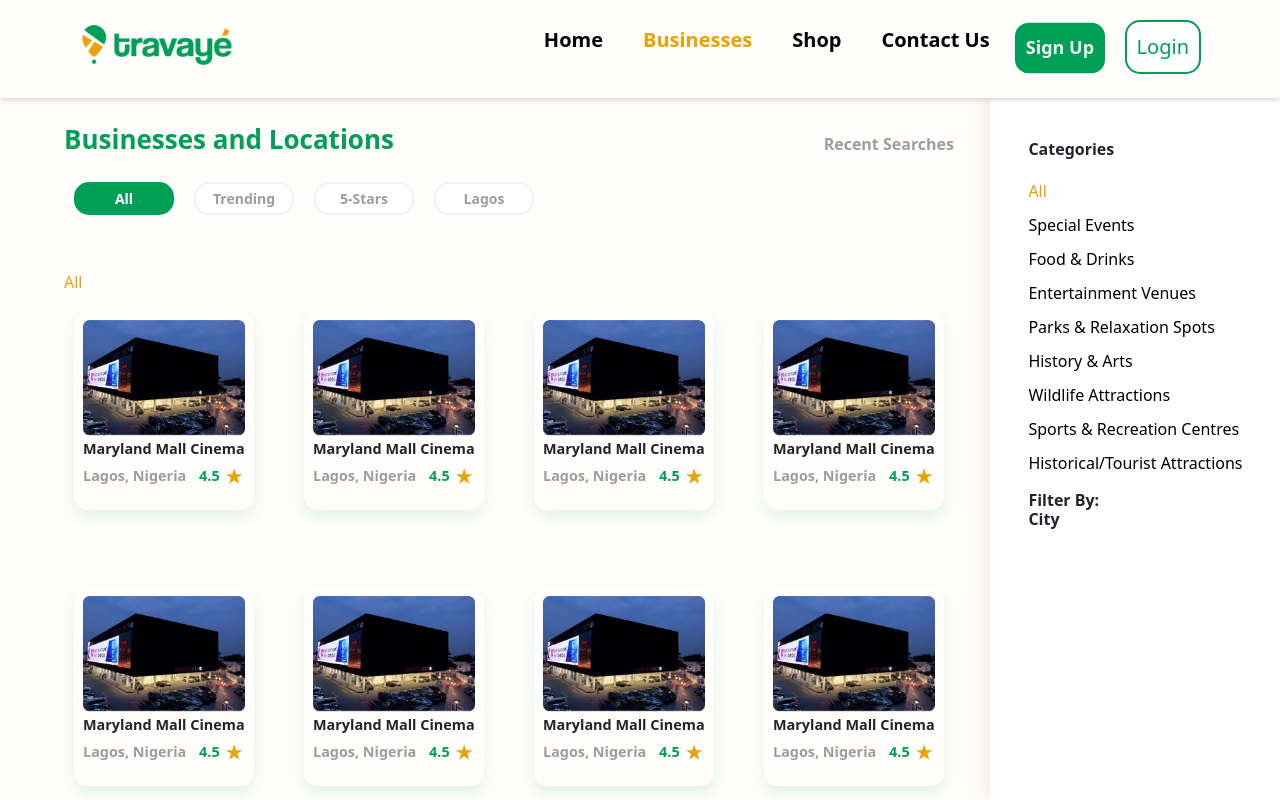
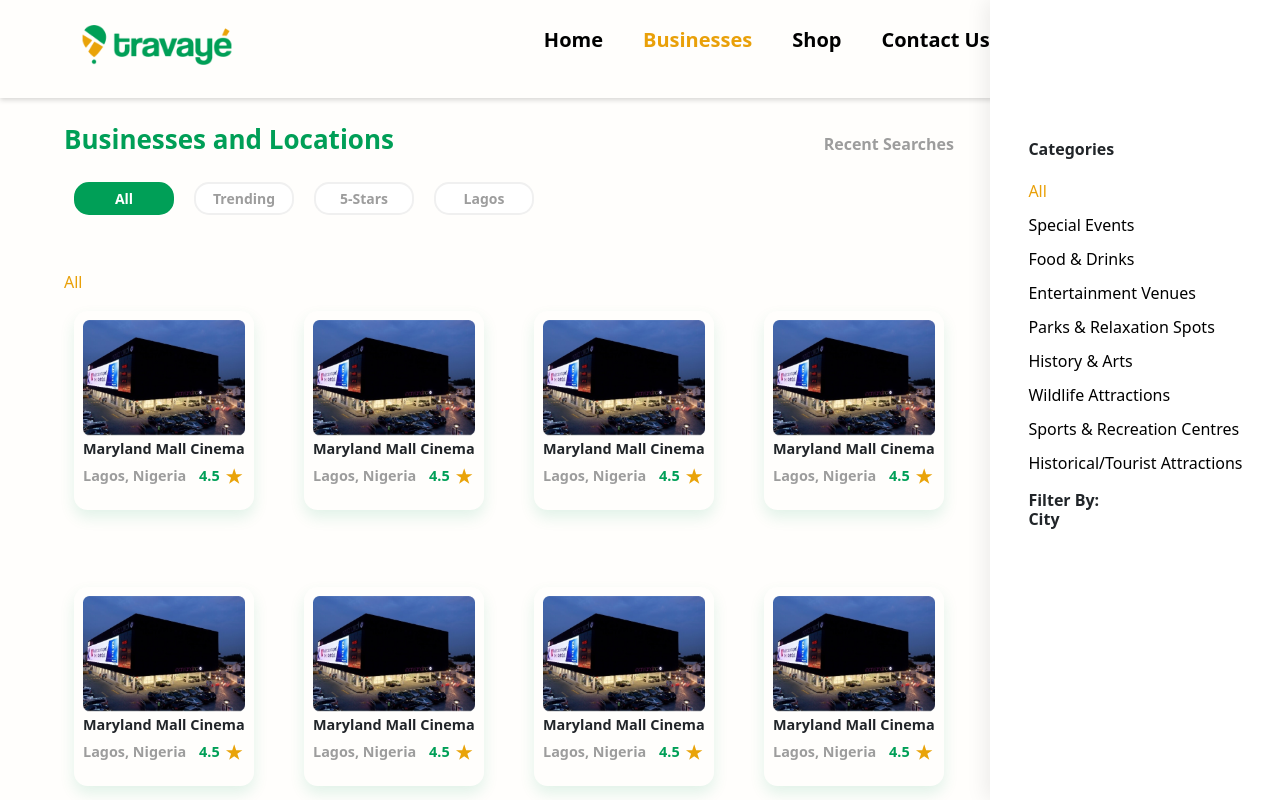
Before and after one commit to tra-vaye/travaye-frontend, a React (Create React App) app: page /business-locations in a window 1280 px wide. Shown: the top 800 px of the page. Built offline with nearby package versions, Linux system fonts and the light colour scheme.

Commit message:
bug fixes

```diff
--- a/src/Pages/Business/Locations.js
+++ b/src/Pages/Business/Locations.js
@@ -167,7 +167,7 @@ const SideBar = styled.div`
   height: 100%;
   padding: 3%;
   padding-top: 140px;
-  z-index: 3000;
+  z-index: 3000000;
   h6 {
     margin-bottom: 20px;
     font-weight: 700;
```
